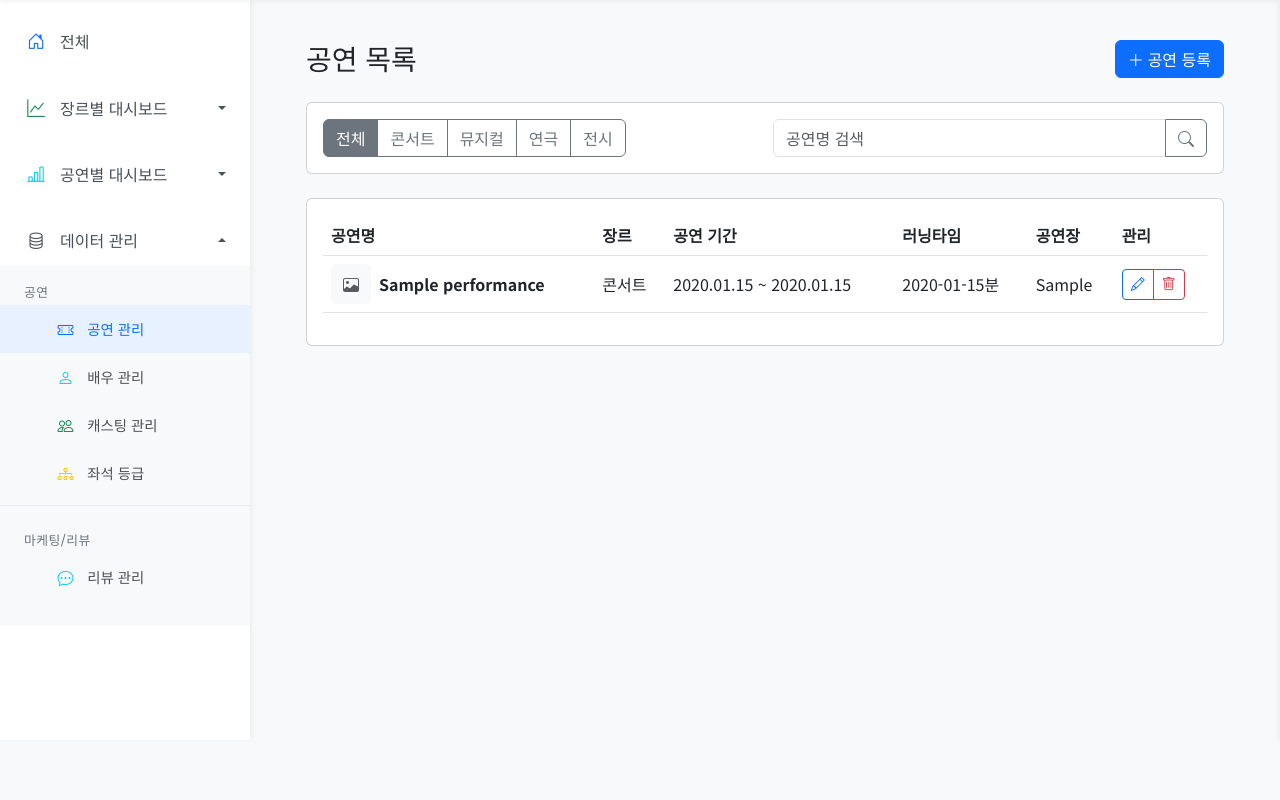
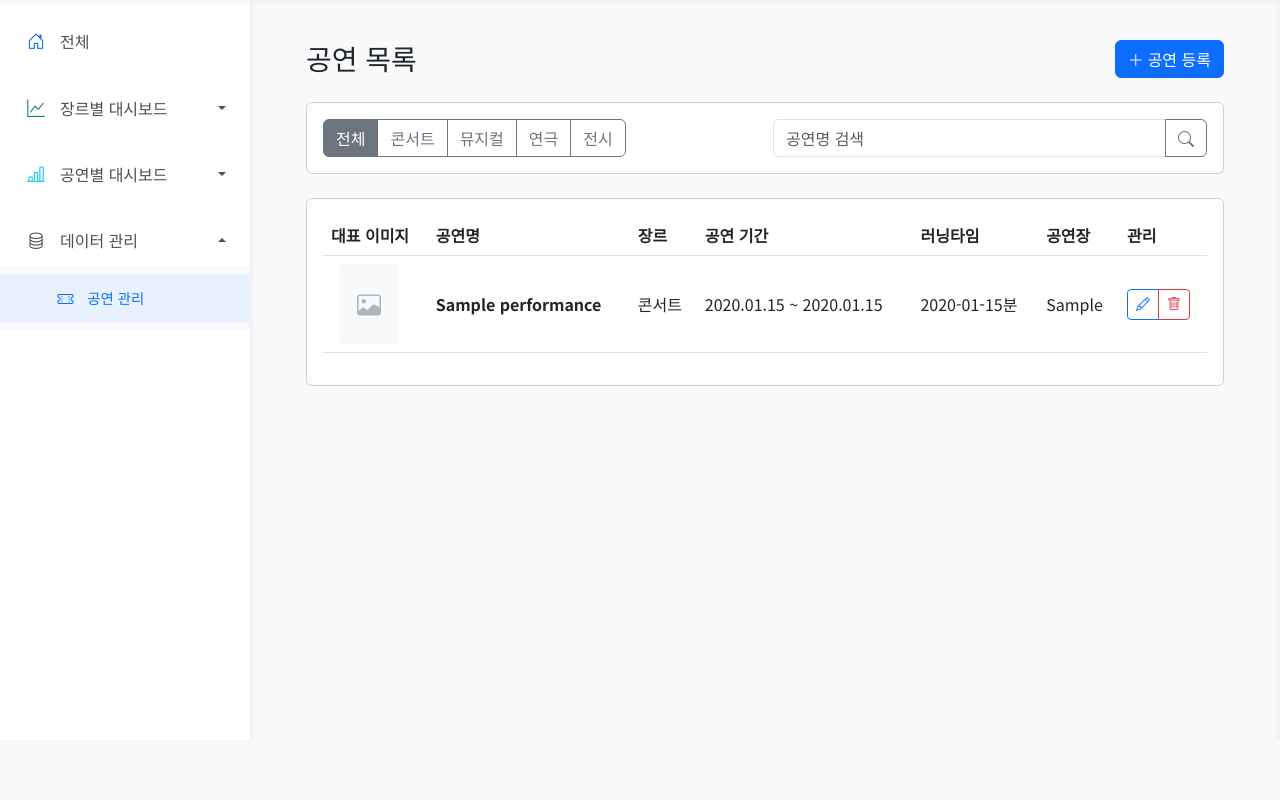
Before and after one commit to ts-agent/library-ai-agent, a Django app: page /data_analysis/performances/ in a window 1280 px wide. Shown: the part 60-860 px from the top of the page. Run offline with Django 5.2, Linux system fonts and the light colour scheme; a user stored in the database is signed in; tables that the repository leaves empty hold one stand-in row (values such as "Sample post"); parts of the project's set-up code (start-up, migrations or seed data) failed here and were passed over.

Commit message:
feat: 공연 리스트에 대표 이미지 컬럼 추가

```diff
--- a/data_analysis/templates/data_analysis/base.html
+++ b/data_analysis/templates/data_analysis/base.html
@@ -428,32 +428,10 @@
                 </a>
                 <div class="collapse" id="dataMenu">
                     <div class="submenu">
-                        <div class="submenu-section">
-                            <div class="submenu-title">공연</div>
-                            <a href="{% url 'data_analysis:performance_list' %}" class="menu-item {% if request.resolver_match.url_name == 'performance_list' %}active{% endif %}">
-                                <i class="bi bi-ticket-perforated text-primary"></i>
-                                <span>공연 관리</span>
-                            </a>
-                            <a href="{% url 'data_analysis:actor_list' %}" class="menu-item {% if request.resolver_match.url_name == 'actor_list' %}active{% endif %}">
-                                <i class="bi bi-person text-info"></i>
-                                <span>배우 관리</span>
-                            </a>
-                            <a href="{% url 'data_analysis:casting_list' %}" class="menu-item {% if request.resolver_match.url_name == 'casting_list' %}active{% endif %}">
-                                <i class="bi bi-people text-success"></i>
-                                <span>캐스팅 관리</span>
-                            </a>
-                            <a href="{% url 'data_analysis:seatgrade_list' %}" class="menu-item {% if request.resolver_match.url_name == 'seatgrade_list' %}active{% endif %}">
-                                <i class="bi bi-diagram-3 text-warning"></i>
-                                <span>좌석 등급</span>
-                            </a>
-                        </div>
-                        <div class="submenu-section">
-                            <div class="submenu-title">마케팅/리뷰</div>
-                            <a href="{% url 'data_analysis:review_list' %}" class="menu-item {% if request.resolver_match.url_name == 'review_list' %}active{% endif %}">
-                                <i class="bi bi-chat-dots text-info"></i>
-                                <span>리뷰 관리</span>
-                            </a>
-                        </div>
+                        <a href="{% url 'data_analysis:performance_list' %}" class="menu-item {% if request.resolver_match.url_name == 'performance_list' %}active{% endif %}">
+                            <i class="bi bi-ticket-perforated text-primary"></i>
+                            <span>공연 관리</span>
+                        </a>
                     </div>
                 </div>
             </div>
--- a/data_analysis/templates/data_analysis/performance/list.html
+++ b/data_analysis/templates/data_analysis/performance/list.html
@@ -3,6 +3,55 @@
 
 {% block title %}공연 관리{% endblock %}
 
+{% block extra_css %}
+<style>
+    .performance-row {
+        cursor: pointer;
+        transition: all 0.2s ease-in-out;
+    }
+    .performance-row:hover {
+        background-color: rgba(13, 110, 253, 0.05);
+        transform: translateY(-1px);
+        box-shadow: 0 2px 4px rgba(0, 0, 0, 0.05);
+    }
+    .performance-row td:first-child {
+        position: relative;
+        padding-left: 1rem;
+    }
+    .performance-row td:first-child::before {
+        content: '';
+        position: absolute;
+        left: 0;
+        top: 0;
+        bottom: 0;
+        width: 3px;
+        background-color: transparent;
+        transition: background-color 0.2s ease-in-out;
+    }
+    .performance-row:hover td:first-child::before {
+        background-color: #0d6efd;
+    }
+    .btn-group .btn {
+        z-index: 1;
+    }
+    .performance-image {
+        width: 60px;
+        height: 80px;
+        object-fit: cover;
+        border-radius: 4px;
+    }
+    .performance-image-placeholder {
+        width: 60px;
+        height: 80px;
+        background-color: #f8f9fa;
+        border-radius: 4px;
+        display: flex;
+        align-items: center;
+        justify-content: center;
+        color: #adb5bd;
+    }
+</style>
+{% endblock %}
 
 {% block content %}
 <div class="container-fluid px-4">
@@ -56,9 +105,10 @@
     <div class="card">
         <div class="card-body">
             <div class="table-responsive">
-                <table class="table table-hover align-middle">
+                <table class="table align-middle">
                     <thead>
                         <tr>
+                            <th>대표 이미지</th>
                             <th>공연명</th>
                             <th>장르</th>
                             <th>공연 기간</th>
@@ -69,20 +119,20 @@
                     </thead>
                     <tbody>
                         {% for performance in performances %}
-                        <tr class="cursor-pointer" onclick="window.location.href='{% url 'data_analysis:performance_detail' performance.pk %}'">
+                        <tr class="performance-row" onclick="window.location.href='{% url 'data_analysis:performance_detail' performance.pk %}'">
                             <td>
-                                <div class="d-flex align-items-center">
                                 {% if performance.poster %}
-                                    <img src="{{ performance.poster.url }}" alt="{{ performance.name }}" class="rounded me-2" style="width: 40px; height: 40px; object-fit: cover;">
+                                <img src="{{ performance.poster.url }}" alt="{{ performance.name }}" class="performance-image">
                                 {% else %}
-                                    <div class="bg-light rounded me-2 d-flex align-items-center justify-content-center" style="width: 40px; height: 40px;">
-                                        <i class="bi bi-image text-muted"></i>
+                                <div class="performance-image-placeholder">
+                                    <i class="bi bi-image fs-4"></i>
                                 </div>
                                 {% endif %}
+                            </td>
+                            <td>
                                 <div>
                                     <div class="fw-bold">{{ performance.name }}</div>
                                     <small class="text-muted">{{ performance.get_status_display }}</small>
-                                    </div>
                                 </div>
                             </td>
                             <td>{{ performance.get_genre_display }}</td>
@@ -104,7 +154,7 @@
                         </tr>
                         {% empty %}
                         <tr>
-                            <td colspan="6" class="text-center py-4 text-muted">
+                            <td colspan="7" class="text-center py-4 text-muted">
                                 <i class="bi bi-info-circle me-1"></i>등록된 공연이 없습니다.
                             </td>
                         </tr>
```
Lines whose indentation alone changed are shown as unchanged.
